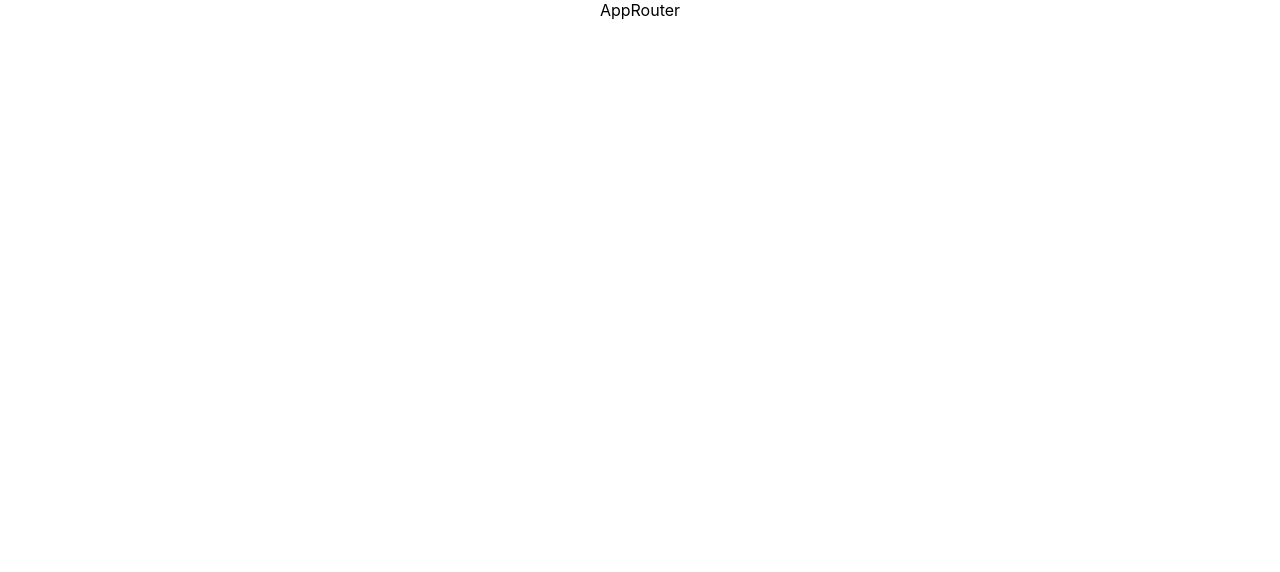
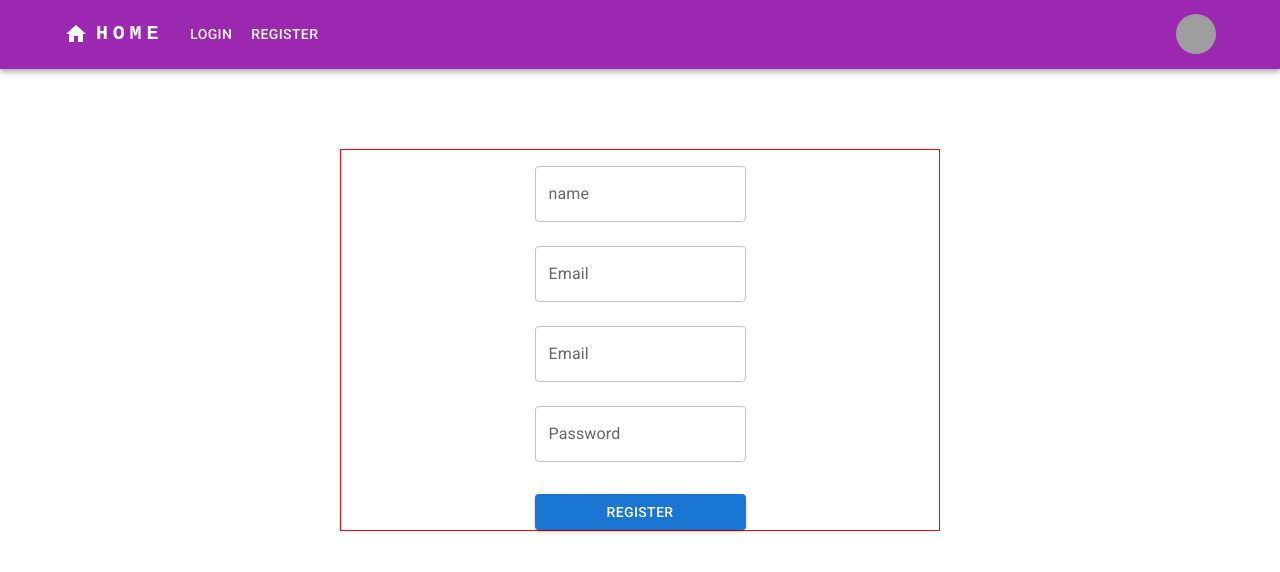
Before and after one commit to Tolga-Han-Yilmaz/firecontact_app, a React (Create React App) app: page /register in a window 1280 px wide. Shown: the top 572 px of the page. Built offline with nearby package versions, Linux system fonts and the light colour scheme; grey boxes are pictures that could not be loaded.

Commit message:
added navbar

```diff
--- /dev/null
+++ b/src/components/Navbar.jsx
@@ -0,0 +1,173 @@
+import * as React from "react";
+import AppBar from "@mui/material/AppBar";
+import Box from "@mui/material/Box";
+import Toolbar from "@mui/material/Toolbar";
+import IconButton from "@mui/material/IconButton";
+import Typography from "@mui/material/Typography";
+import Menu from "@mui/material/Menu";
+import MenuIcon from "@mui/icons-material/Menu";
+import Container from "@mui/material/Container";
+import Avatar from "@mui/material/Avatar";
+import Button from "@mui/material/Button";
+import Tooltip from "@mui/material/Tooltip";
+import MenuItem from "@mui/material/MenuItem";
+import HomeIcon from "@mui/icons-material/Home";
+import { useNavigate } from "react-router-dom";
+
+const Navbar = () => {
+  const navigate = useNavigate();
+  const [anchorElNav, setAnchorElNav] = React.useState(null);
+  const [anchorElUser, setAnchorElUser] = React.useState(null);
+
+  const handleOpenNavMenu = (event) => {
+    setAnchorElNav(event.currentTarget);
+  };
+  const handleOpenUserMenu = (event) => {
+    setAnchorElUser(event.currentTarget);
+  };
+
+  const handleCloseNavMenu = () => {
+    setAnchorElNav(null);
+  };
+
+  const handleCloseUserMenu = () => {
+    setAnchorElUser(null);
+  };
+  const handleLogin = () => {
+    navigate("/login");
+  };
+  const handleRegister = () => {
+    navigate("/register");
+  };
+
+  return (
+    <AppBar position="static" color="secondary">
+      <Container maxWidth="lg">
+        <Toolbar disableGutters>
+          <HomeIcon sx={{ display: { xs: "none", md: "flex" }, mr: 1 }} />
+          <Typography
+            variant="h6"
+            noWrap
+            component="a"
+            href="/"
+            sx={{
+              mr: 2,
+              display: { xs: "none", md: "flex" },
+              fontFamily: "monospace",
+              fontWeight: 700,
+              letterSpacing: ".3rem",
+              color: "inherit",
+              textDecoration: "none",
+            }}
+          >
+            HOME
+          </Typography>
+
+          <Box sx={{ flexGrow: 1, display: { xs: "flex", md: "none" } }}>
+            <IconButton
+              size="large"
+              aria-label="account of current user"
+              aria-controls="menu-appbar"
+              aria-haspopup="true"
+              onClick={handleOpenNavMenu}
+              color="inherit"
+            >
+              <MenuIcon />
+            </IconButton>
+            <Menu
+              id="menu-appbar"
+              anchorEl={anchorElNav}
+              anchorOrigin={{
+                vertical: "bottom",
+                horizontal: "left",
+              }}
+              keepMounted
+              transformOrigin={{
+                vertical: "top",
+                horizontal: "left",
+              }}
+              open={Boolean(anchorElNav)}
+              onClose={handleCloseNavMenu}
+              sx={{
+                display: { xs: "block", md: "none" },
+              }}
+            >
+              <MenuItem onClick={handleCloseNavMenu}>
+                <Typography textAlign="center" onClick={handleLogin}>
+                  Login
+                </Typography>
+              </MenuItem>
+              <MenuItem onClick={handleCloseNavMenu}>
+                <Typography textAlign="center" onClick={handleRegister}>
+                  Register
+                </Typography>
+              </MenuItem>
+            </Menu>
+          </Box>
+          <HomeIcon sx={{ display: { xs: "flex", md: "none" }, mr: 1 }} />
+          <Typography
+            variant="h5"
+            noWrap
+            component="a"
+            href=""
+            sx={{
+              mr: 2,
+              display: { xs: "flex", md: "none" },
+              flexGrow: 1,
+              fontFamily: "monospace",
+              fontWeight: 700,
+              letterSpacing: ".3rem",
+              color: "inherit",
+              textDecoration: "none",
+            }}
+          >
+            LOGO
+          </Typography>
+          <Box sx={{ flexGrow: 1, display: { xs: "none", md: "flex" } }}>
+            <Button
+              onClick={handleLogin}
+              sx={{ my: 2, color: "white", display: "block" }}
+            >
+              Login
+            </Button>
+            <Button
+              onClick={handleRegister}
+              sx={{ my: 2, color: "white", display: "block" }}
+            >
+              Register
+            </Button>
+          </Box>
+
+          <Box sx={{ flexGrow: 0 }}>
+            <Tooltip title="Open settings">
+              <IconButton onClick={handleOpenUserMenu} sx={{ p: 0 }}>
+                <Avatar alt="Remy Sharp" src="/static/images/avatar/2.jpg" />
+              </IconButton>
+            </Tooltip>
+            <Menu
+              sx={{ mt: "45px" }}
+              id="menu-appbar"
+              anchorEl={anchorElUser}
+              anchorOrigin={{
+                vertical: "top",
+                horizontal: "right",
+              }}
+              keepMounted
+              transformOrigin={{
+                vertical: "top",
+                horizontal: "right",
+              }}
+              open={Boolean(anchorElUser)}
+              onClose={handleCloseUserMenu}
+            >
+              <MenuItem onClick={handleCloseUserMenu}>
+                <Typography textAlign="center"></Typography>
+              </MenuItem>
+            </Menu>
+          </Box>
+        </Toolbar>
+      </Container>
+    </AppBar>
+  );
+};
+export default Navbar;
--- a/src/pages/Home.jsx
+++ b/src/pages/Home.jsx
@@ -1,7 +1,8 @@
 import React from "react";
+import Navbar from "../components/Navbar";
 
 const Home = () => {
-  return <div>Home</div>;
+  return <div></div>;
 };
 
 export default Home;
--- a/src/pages/Login.jsx
+++ b/src/pages/Login.jsx
@@ -1,7 +1,38 @@
 import React from "react";
+import { Container, FormControl, TextField, Button } from "@mui/material";
 
 const Login = () => {
-  return <div>Login</div>;
+  let error = false;
+  return (
+    <Container maxWidth="sm" sx={{ border: "1px solid red", mt: 10 }}>
+      <FormControl>
+        <TextField
+          margin="normal"
+          id="email"
+          label="Email"
+          type="email"
+          placeholder="Enter your Email"
+          fullWidth
+          error={error}
+          helperText={error && "Incorrect Email Format"}
+        />
+
+        <TextField
+          margin="normal"
+          id="password"
+          label="Password"
+          type="password"
+          placeholder="Enter your Password"
+          fullWidth
+          error={error}
+          helperText={error && "Incorrect Password Format"}
+        />
+        <Button type="submit" variant="contained" sx={{ mt: 3 }}>
+          Submit
+        </Button>
+      </FormControl>
+    </Container>
+  );
 };
 
 export default Login;
--- /dev/null
+++ b/src/pages/NotFound.jsx
@@ -0,0 +1,22 @@
+// import error from "../../assets/404.jpeg";
+import { useNavigate } from "react-router-dom";
+
+const NotFound = () => {
+  const navigate = useNavigate();
+  return (
+    <div className="container text-center mt-4">
+      <img className="w-75" src="{error}" alt="" />
+      <div>
+        <button
+          style={{ width: "100px" }}
+          onClick={() => navigate("/")}
+          className="btn btn-outline-warning"
+        >
+          Home
+        </button>
+      </div>
+    </div>
+  );
+};
+
+export default NotFound;
--- a/src/pages/Register.jsx
+++ b/src/pages/Register.jsx
@@ -1,7 +1,49 @@
 import React from "react";
+import { Container, FormControl, TextField, Button } from "@mui/material";
 
 const Register = () => {
-  return <div>Register</div>;
+  return (
+    <Container maxWidth="sm" sx={{ border: "1px solid red", mt: 10 }}>
+      <FormControl>
+        <TextField
+          margin="normal"
+          id="name"
+          label="name"
+          type="text"
+          placeholder="Enter your Name"
+          fullWidth
+        />
+        <TextField
+          margin="normal"
+          id="email"
+          label="Email"
+          type="email"
+          placeholder="Enter your Email"
+          fullWidth
+        />
+        <TextField
+          margin="normal"
+          id="email"
+          label="Email"
+          type="email"
+          placeholder="Enter your Email"
+          fullWidth
+        />
+
+        <TextField
+          margin="normal"
+          id="password"
+          label="Password"
+          type="password"
+          placeholder="Enter your Password"
+          fullWidth
+        />
+        <Button type="submit" variant="contained" sx={{ mt: 3 }}>
+          Register
+        </Button>
+      </FormControl>
+    </Container>
+  );
 };
 
 export default Register;
--- a/src/router/AppRouter.jsx
+++ b/src/router/AppRouter.jsx
@@ -1,7 +1,24 @@
 import React from "react";
+import { Routes, Route } from "react-router-dom";
+import Navbar from "../components/Navbar";
+import Home from "../pages/Home";
+import Login from "../pages/Login";
+import NotFound from "../pages/NotFound";
+import Register from "../pages/Register";
 
 const AppRouter = () => {
-  return <div>AppRouter</div>;
+  return (
+    <div>
+      <Navbar />
+      <Routes>
+        <Route path="/" element={<Home />} />
+        <Route path="/login" element={<Login />} />
+        <Route path="/register" element={<Register />} />
+
+        <Route path="*" element={<NotFound />} />
+      </Routes>
+    </div>
+  );
 };
 
 export default AppRouter;
```
Also changed, not shown: src/router/Private.jsx (deleted), src/router/PrivateRouter.jsx (added).
